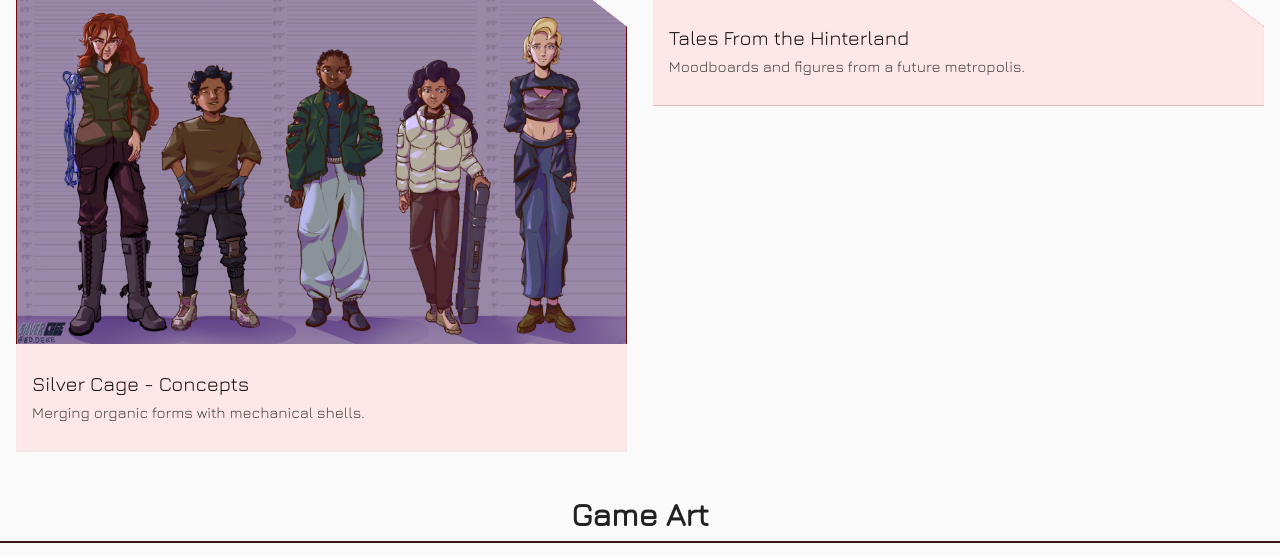
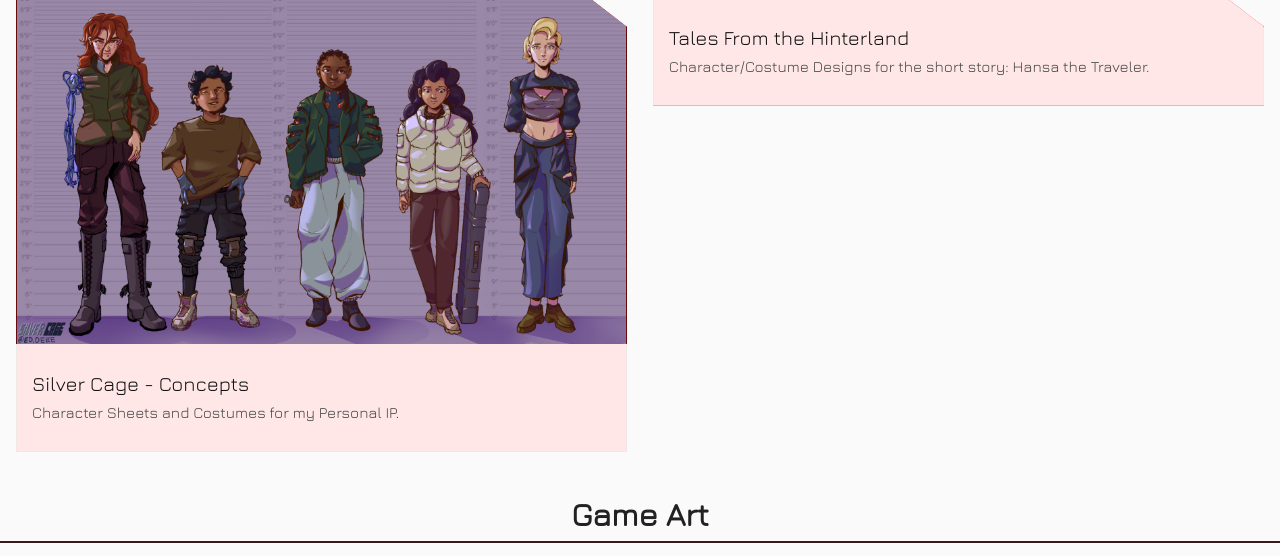
Before and after one commit to eantoniojuarez/eantoniojuarez, an Astro site: page / in a window 1280 px wide. Shown: the part 767-1323 px from the top of the page. Built offline with nearby package versions, Linux system fonts and the light colour scheme; Astro itself is replaced by a stand-in of ours.

Commit message:
index description fixes

```diff
--- a/src/pages/index.astro
+++ b/src/pages/index.astro
@@ -29,13 +29,13 @@ const sections = [
       {
         title: "Silver Cage - Concepts",
         image: image1.src,
-        description: "Merging organic forms with mechanical shells.",
+        description: "Character Sheets and Costumes for my Personal IP.",
         link:`projects/Silver_Cage_Concepts`,
       },
       {
         title: "Tales From the Hinterland",
         image: hansa.src,
-        description: "Moodboards and figures from a future metropolis.",
+        description: "Character/Costume Designs for the short story: Hansa the Traveler.",
         link: `projects/Hansa_the_Traveler`,
       }
     ]
```
